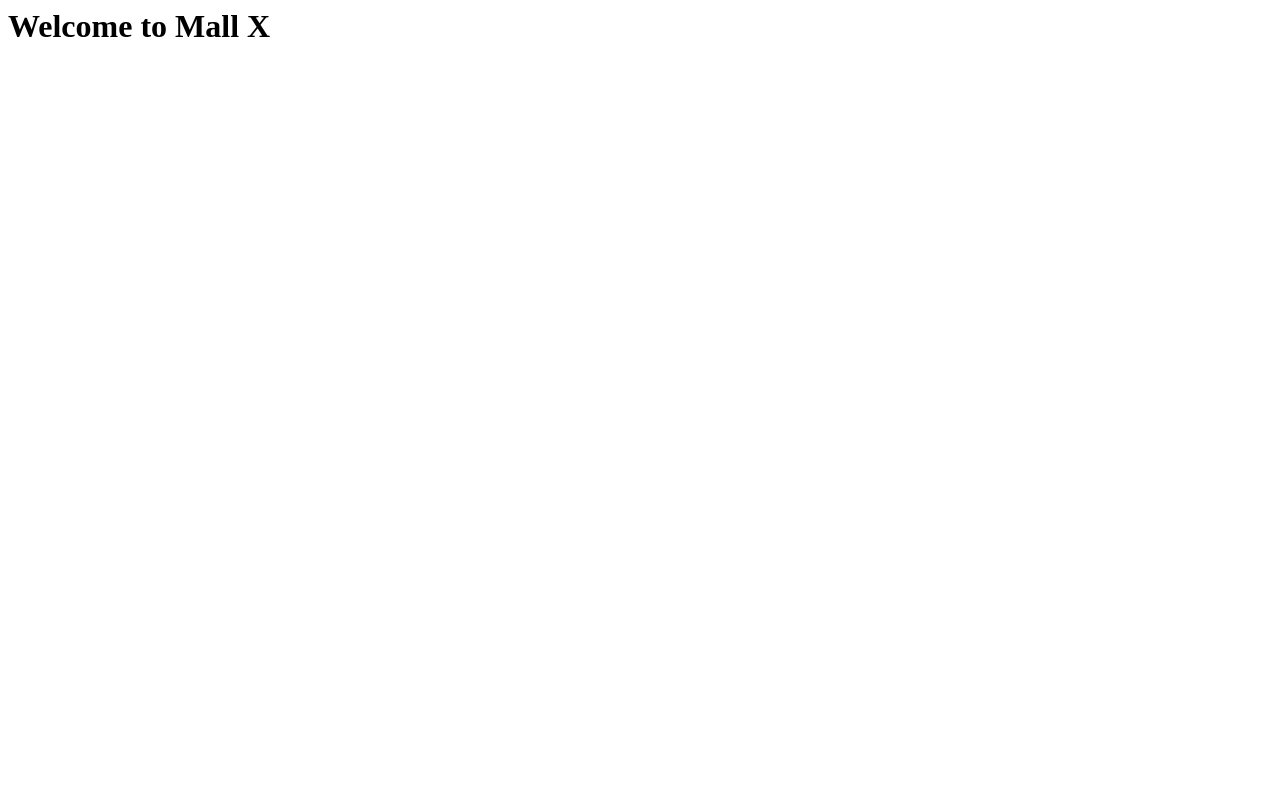
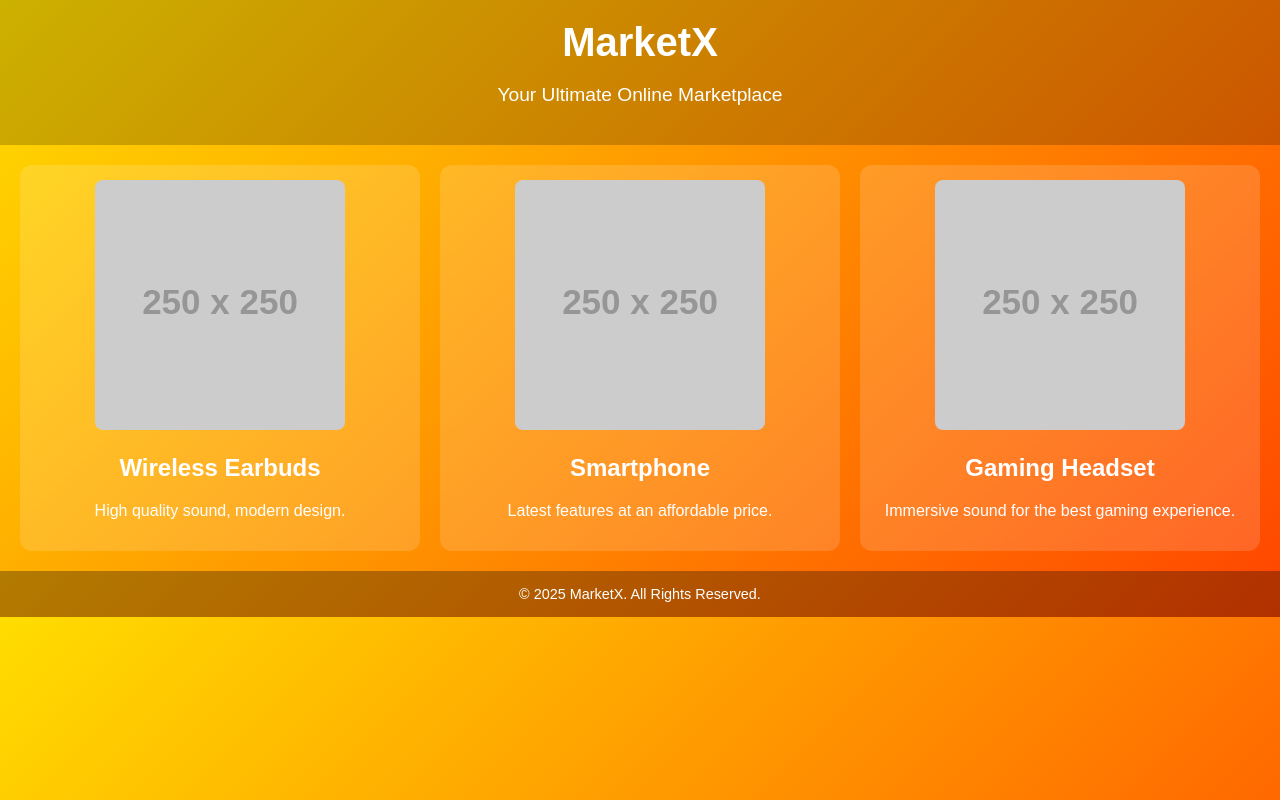
Before and after one commit to yegon-mallx/Mallx, a plain HTML site: page index.html in a window 1280 px wide. Drawn offline with Linux system fonts and the light colour scheme; placeholder pictures from the web are drawn by us.

Commit message:
Update index.html

```diff
--- a/index.html
+++ b/index.html
@@ -1 +1,83 @@
-<h1>Welcome to Mall X</h1>
+<!DOCTYPE html>
+<html lang="en">
+<head>
+  <meta charset="UTF-8" />
+  <meta name="viewport" content="width=device-width, initial-scale=1.0" />
+  <title>MarketX — Your Marketplace</title>
+  <style>
+    body {
+      margin: 0;
+      font-family: Arial, sans-serif;
+      background: linear-gradient(135deg, #ffdd00, #ff4500);
+      color: white;
+      text-align: center;
+    }
+    header {
+      padding: 20px;
+      background: rgba(0,0,0,0.2);
+    }
+    header h1 {
+      font-size: 2.5rem;
+      margin: 0;
+    }
+    header p {
+      font-size: 1.2rem;
+    }
+    .products {
+      display: grid;
+      grid-template-columns: repeat(auto-fit, minmax(250px, 1fr));
+      gap: 20px;
+      padding: 20px;
+    }
+    .product {
+      background: rgba(255,255,255,0.15);
+      border-radius: 12px;
+      padding: 15px;
+      backdrop-filter: blur(4px);
+      transition: transform 0.3s;
+    }
+    .product:hover {
+      transform: scale(1.05);
+    }
+    .product img {
+      max-width: 100%;
+      border-radius: 8px;
+    }
+    footer {
+      background: rgba(0,0,0,0.3);
+      padding: 15px;
+      font-size: 0.9rem;
+    }
+  </style>
+</head>
+<body>
+
+  <header>
+    <h1>MarketX</h1>
+    <p>Your Ultimate Online Marketplace</p>
+  </header>
+
+  <section class="products">
+    <div class="product">
+      <img src="https://via.placeholder.com/250" alt="Product 1">
+      <h2>Wireless Earbuds</h2>
+      <p>High quality sound, modern design.</p>
+    </div>
+    <div class="product">
+      <img src="https://via.placeholder.com/250" alt="Product 2">
+      <h2>Smartphone</h2>
+      <p>Latest features at an affordable price.</p>
+    </div>
+    <div class="product">
+      <img src="https://via.placeholder.com/250" alt="Product 3">
+      <h2>Gaming Headset</h2>
+      <p>Immersive sound for the best gaming experience.</p>
+    </div>
+  </section>
+
+  <footer>
+    © 2025 MarketX. All Rights Reserved.
+  </footer>
+
+</body>
+</html>
```
